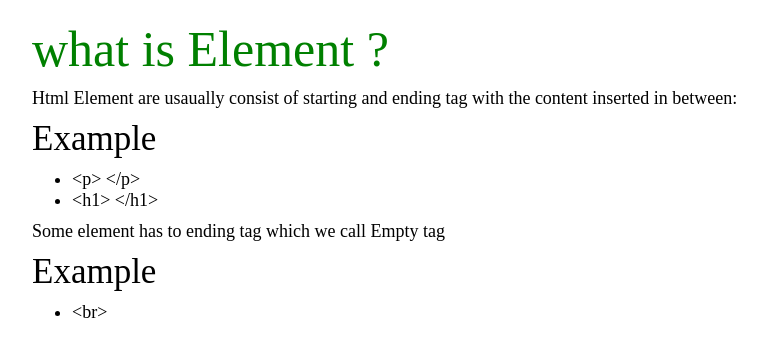
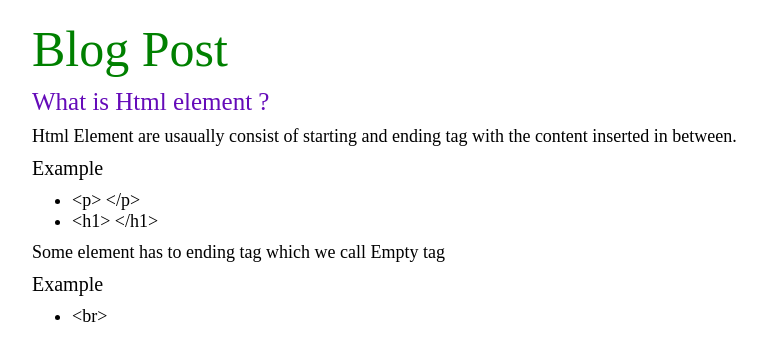
Before and after one commit to minhajspace/Html-basics, a plain HTML site: page Index.html in a window 1280 px wide. Shown: the whole page, without its empty margins (128-895 px from the left). Drawn offline with Linux system fonts and the light colour scheme.

Commit message:
box model

```diff
--- a/Index.css
+++ b/Index.css
@@ -14,9 +14,15 @@
 }
 
 h3 {
-  font-size: 35px;
+  font-size: 20px;
   font-weight: 100;
   margin-bottom: 10px;
+}
+h4 {
+  font-size: 25px;
+  font-weight: 100;
+  margin-bottom: 10px;
+  color: rgb(101, 11, 185);
 }
 
 h2 {
--- a/Index.html
+++ b/Index.html
@@ -22,9 +22,10 @@ is written in. -->
   -->
      <div class="main">
        <div>
-        <h2>what is Element ?</h2>
+        <h2>Blog Post </h2>
+        <h4>What is Html element ?</h4>
         <p>
-            Html Element are usaually consist of starting and ending tag with the content inserted in between:
+            Html Element are usaually consist of starting and ending tag with the content inserted in between.
             <h3>Example</h3>
             <p>
             <ul>
@@ -39,7 +40,6 @@ is written in. -->
             </ul>
 
 
-
         </p>
      </div>
     </div>
```
